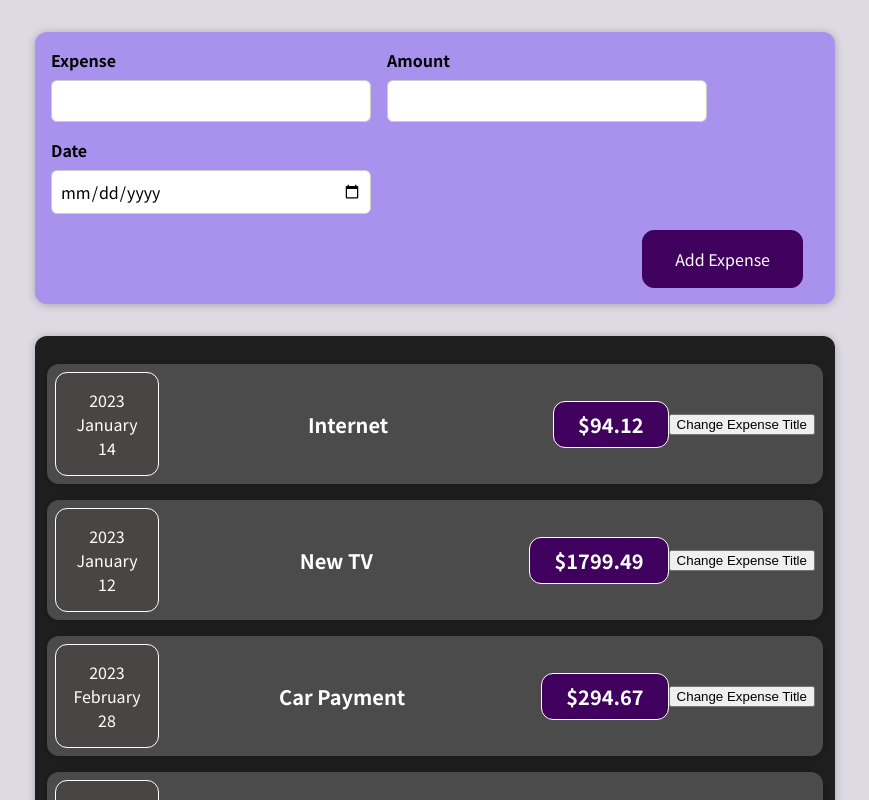
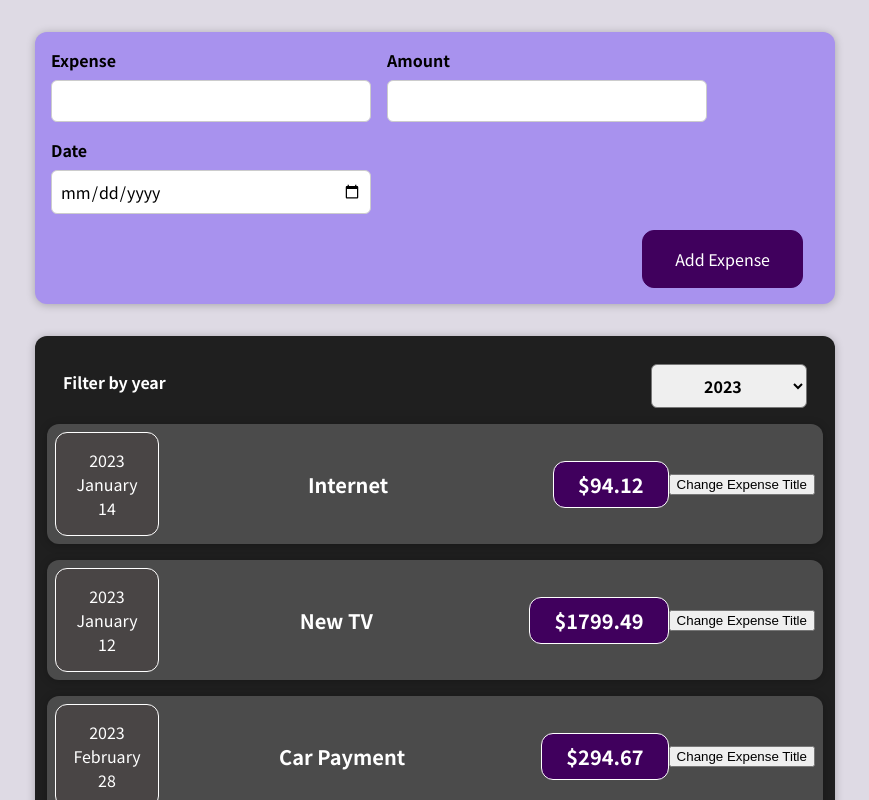
Before and after one commit to Nikansha-M/Track-My-Budget, a React (Create React App) app: page / in a window 1280 px wide. Shown: the top 800 px of the page, without its empty margins (205-1074 px from the left). Built offline with nearby package versions, Linux system fonts and the light colour scheme.

Commit message:
need to finish Expense Filter

```diff
--- a/src/App.js
+++ b/src/App.js
@@ -31,12 +31,12 @@
 
   const addExpenseHandler = expense => {
     console.log('in App.js');
-    console.log(expenses);
+    console.log(expense);
   };
 
   return (
     <div>
-      <NewExpense />
+      <NewExpense onAddExpense={addExpenseHandler} />
       <Expenses items={expenses} />
     </div>
   );
--- a/src/components/AddNewExpense/NewExpense.js
+++ b/src/components/AddNewExpense/NewExpense.js
@@ -1,14 +1,15 @@
 import './NewExpense.css';
 import ExpenseForm from './ExpenseForm';
 
-const NewExpense = () => {
+const NewExpense = (props) => {
     const onSaveExpenseDataHandler = (enteredExpenseData) => {
         const expenseData = {
             ...enteredExpenseData,
             // generate random integer between 1 to 1000
             id: Math.floor(Math.random().toString() * 1000)
         };
-        console.log(expenseData)
+        // from App.js
+        props.onAddExpense(expenseData)
     };
 
     return (
--- /dev/null
+++ b/src/components/Expense/ExpenseFilter.css
@@ -0,0 +1,24 @@
+.expenses-filter {
+    color: white;
+    padding: 0 1rem;
+}
+
+.expenses-filter__control {
+    display: flex;
+    width: 100%;
+    align-items: center;
+    justify-content: space-between;
+    margin: 1rem 0;
+}
+
+.expenses-filter label {
+    font-weight: bold;
+    margin-bottom: 0.5rem;
+}
+
+.expenses-filter select {
+    font: inherit;
+    padding: 0.5rem 3rem;
+    font-weight: bold;
+    border-radius: 6px;
+}
--- /dev/null
+++ b/src/components/Expense/ExpenseFilter.js
@@ -0,0 +1,23 @@
+import './ExpenseFilter.css';
+
+const ExpensesFilter = (props) => {
+    const dropDownChangeHandler = (event) => {
+        props.onChangeFilter(event.target.value);
+    };
+
+    return (
+        <div className='expenses-filter'>
+            <div className='expenses-filter__control'>
+                <label>Filter by year</label>
+                <select value={props.selcted} onChange={dropDownChangeHandler}>
+                    <option value='2023'>2023</option>
+                    <option value='2022'>2022</option>
+                    <option value='2021'>2021</option>
+                    <option value='2020'>2020</option>
+                </select>
+            </div>
+        </div>
+    );
+};
+
+export default ExpensesFilter;
--- a/src/components/Expense/Expenses.js
+++ b/src/components/Expense/Expenses.js
@@ -1,10 +1,19 @@
-import './Expenses.css';
+import { useState } from 'react';
 import ExpenseItem from './ExpenseItem';
 import Card from '../UI/Card';
+import ExpensesFilter from './ExpenseFilter';
+import './Expenses.css';
 
 const Expenses = (props) => {
+    const [filteredYear, setFilteredYear] = useState('2020');
+
+    const filterChangeHandler = selectedYear => {
+        setFilteredYear(selectedYear);
+    }
     return (
+        <div>
             <Card className='expenses'>
+                <ExpensesFilter selected={filteredYear} onChangeFilter={filterChangeHandler} />
                 <ExpenseItem
                     title={props.items[0].title}
                     amount={props.items[0].amount}
@@ -26,6 +35,7 @@
                     date={props.items[3].date}
                 />
             </Card>
+        </div>
     )
 }
 
```
Lines whose indentation alone changed are shown as unchanged.
